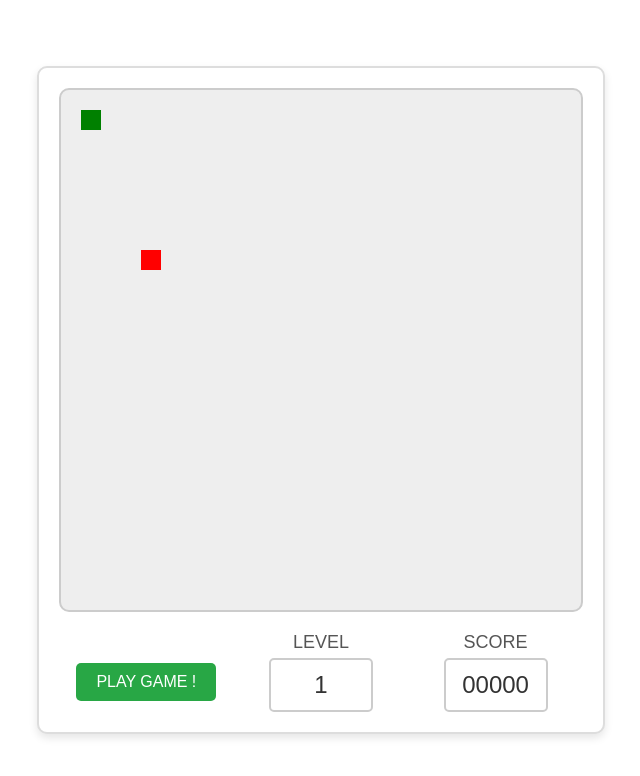
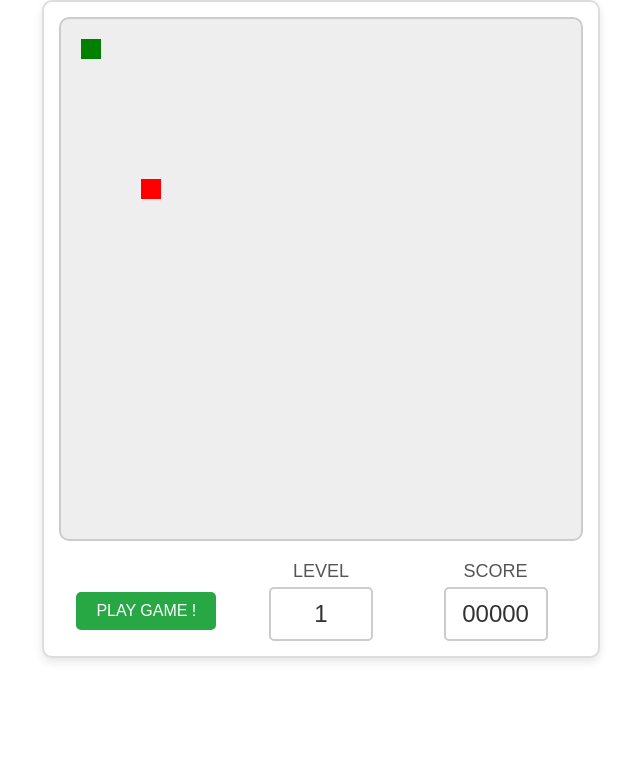
Before and after one commit to kimD0ngjun/snake_game, a plain HTML site: page index.html in a window 1280 px wide. Shown: the whole page, without its empty margins (319-959 px from the left). Drawn offline with Linux system fonts and the light colour scheme.

Commit message:
style: 패딩 조정

```diff
--- a/style.css
+++ b/style.css
@@ -1,5 +1,4 @@
 body {
-    height: 100vh;
     display: flex;
     justify-content: center;
     align-items: center;
@@ -15,7 +14,7 @@ body {
     border: 2px solid #ddd;
     border-radius: 10px;
     box-shadow: 0 4px 8px rgba(0, 0, 0, 0.1);
-    padding: 20px;
+    padding: 15px;
 }
 
 #gameCanvas {
```
